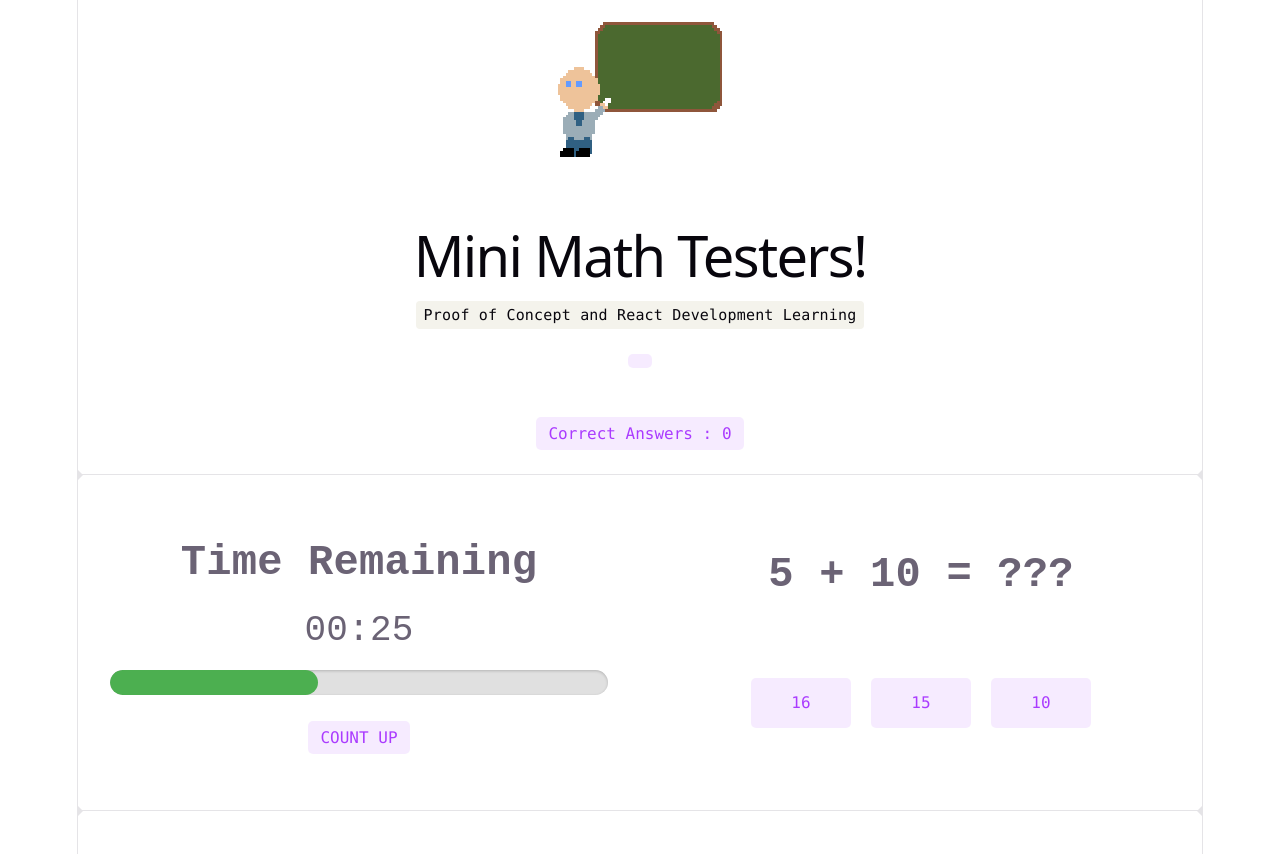
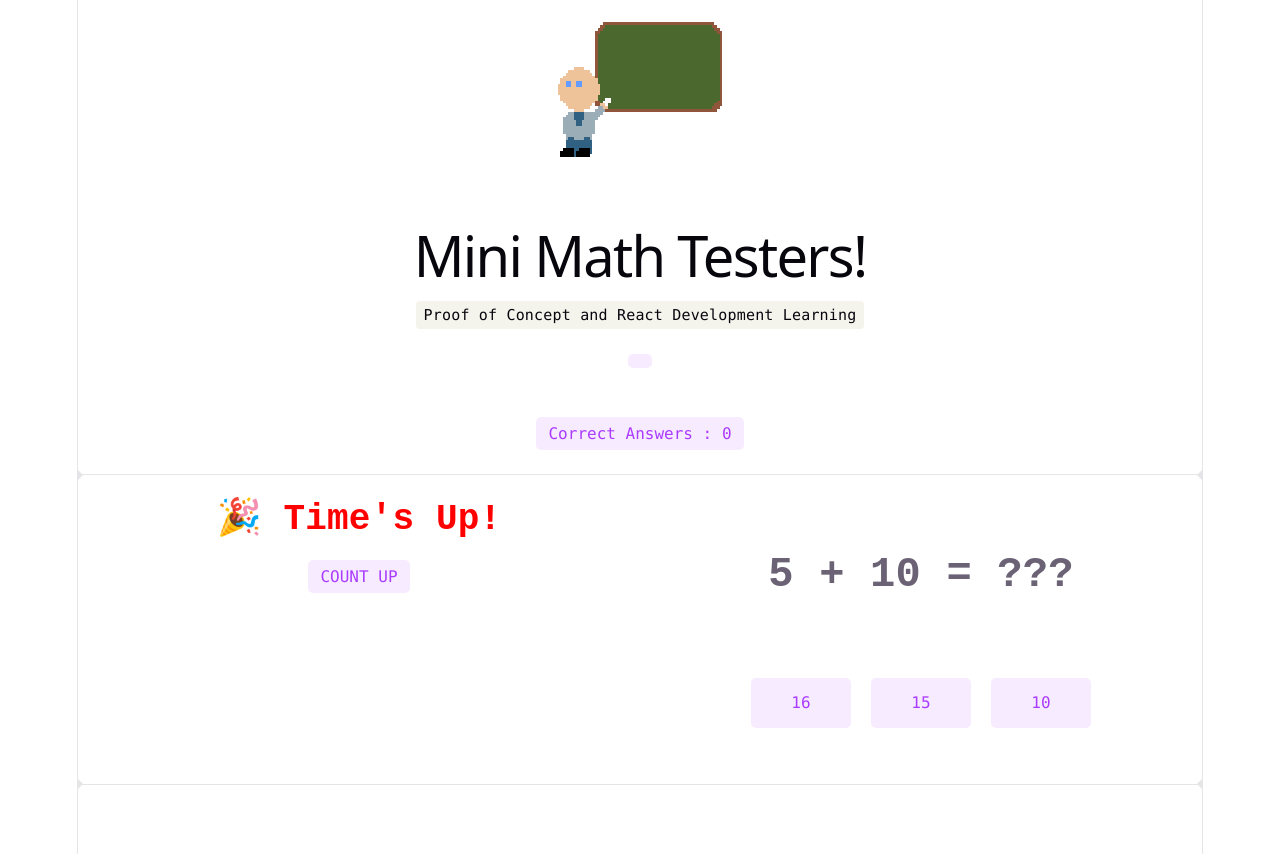
Before and after one commit to Diamond-SaVa/mini-math-testers, a React (Vite) app: page / in a window 1280 px wide. Shown: the top 854 px of the page. Built offline with nearby package versions, Linux system fonts and the light colour scheme.

Commit message:
GameOver Implement Pt 1
Now onto implementing a way to restart

```diff
--- a/src/App.jsx
+++ b/src/App.jsx
@@ -8,8 +8,9 @@ import CountdownTimer from "./game-mounts/countdown-timer.jsx";
 import MathMiniGame from "./game-mounts/math-mini-game.jsx";
 
 function App() {
-  const [message, setMessage] = useState('');
-  const [solvedProblems, setSolvedProblems] = useState(0);
+    const [gameOver, setGameOver] = useState(false);
+    const [message, setMessage] = useState('');
+    const [solvedProblems, setSolvedProblems] = useState(0);
 
     const handleTimerIncrease = (data) => {
         console.log('Received data from child form : ', data);
@@ -26,6 +27,11 @@ function App() {
             setSolvedProblems(prev => prev + 1);
         }
     };
+
+
+    const handleGameOver = (data) => {
+        setGameOver(data.bStopGame);
+    }
 
   return (
     <>
@@ -58,12 +64,14 @@ function App() {
 
       <section id="next-steps">
           <CountdownTimer
-              initialSeconds={30}
+              initialSeconds={5}
               solvedProblems={solvedProblems}
+              onTimerEnd = {handleGameOver}
           />
-          <MathMiniGame
+          { gameOver === false  ? (<MathMiniGame
               onSubmitData={handleAnswerCompare}
-              solvedProblems={solvedProblems}/>
+              solvedProblems={solvedProblems}/>) : null }
+
       </section>
 
       <div className="ticks"></div>
--- a/src/game-mounts/countdown-timer.jsx
+++ b/src/game-mounts/countdown-timer.jsx
@@ -41,6 +41,10 @@ class CountdownTimer extends React.Component
         else
         {
             this.deactivateTimer()
+
+            this.props.onTimerEnd({
+                bStopGame: true
+            });
         }
     }
 
@@ -48,6 +52,10 @@ class CountdownTimer extends React.Component
         this.componentTimer = setInterval(() => {
             this.secondDown();
         }, 1000);
+
+        this.props.onTimerEnd({
+            bStopGame: false
+        });
     }
 
     activateTimer(newInterval = 1000) {
```
